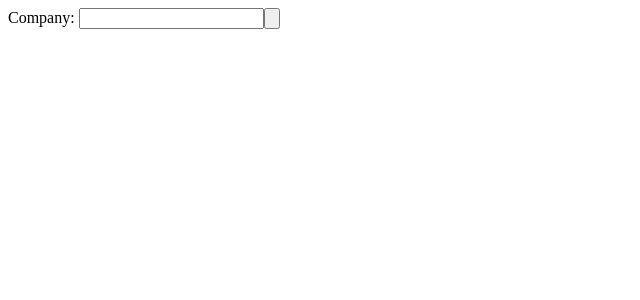
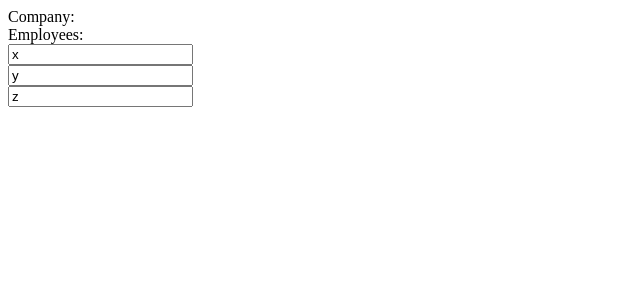
Before and after one commit to azizali/react-sf, a React (Create React App) app: page / in a window 1280 px wide. Shown: the top 300 px of the page, without its empty margins (0-640 px from the left). Built offline with nearby package versions, Linux system fonts and the light colour scheme.

Commit message:
Immer, updating deep state

```diff
--- a/package.json
+++ b/package.json
@@ -6,6 +6,7 @@
     "@testing-library/jest-dom": "^4.2.4",
     "@testing-library/react": "^9.3.2",
     "@testing-library/user-event": "^7.1.2",
+    "immer": "^6.0.3",
     "prop-types": "^15.7.2",
     "react": "^16.13.1",
     "react-dom": "^16.13.1",
--- a/src/App.jsx
+++ b/src/App.jsx
@@ -6,12 +6,14 @@ import React from 'react';
 // import Footer from './Footer';
 // import CarsList from './CarsList';
 // import Counter from './Score/Counter';
-import Form from './Form';
+// import Form from './Form';
+import ComplexForm from './ComplexForm';
 
 export default (props) => {
   return (
     <>
-      <Form />
+      <ComplexForm />
+      {/* <Form /> */}
       {/* <Counter /> */}
     </>
   )
--- /dev/null
+++ b/src/ComplexForm.jsx
@@ -0,0 +1,66 @@
+import React from 'react';
+import produce from 'immer';
+
+export default class ComplexForm extends React.Component {
+  constructor(props){
+    super(props)
+    this.state = {
+      name: 'SF',
+      employees: [
+        {
+          name: 'x',
+          id: 'x'
+        },
+        {
+          name: 'y',
+          id: 'y'
+        },
+        {
+          name: 'z',
+          id: 'z'
+        },
+      ]
+    }
+  }
+
+  handleChange = ()=>{
+
+  }
+
+  render(){
+    const { employees, company } = this.state
+    return (
+      <div>
+        Company: {company} <br />
+        Employees:
+        {employees.map(({id, name}, i)=>{
+          return <div key={id}>
+              <input
+                type="text"
+                value={name}
+                onChange={(e)=>{
+                  // Wrong way: Bad practice to mutate state
+                  // employees[i].name = e.target.value;
+
+                  // Short way
+                  const newEmployee = produce(employees, (draftEmployees)=>{
+                    draftEmployees[i].name = e.target.value;
+                  })
+
+                  // Long way
+                  // const newEmployee = [...employees];
+                  // newEmployee[i] = {
+                  //   ...newEmployee[i],
+                  //   name: e.target.value,
+                  // }
+                  this.setState({
+                    employees: newEmployee
+                  })
+                }}
+              />
+            </div>
+        })}
+      </div>
+    )
+  }
+}
```
Also changed, not shown: 1 other file (tests, documents, lock files or other folders).
